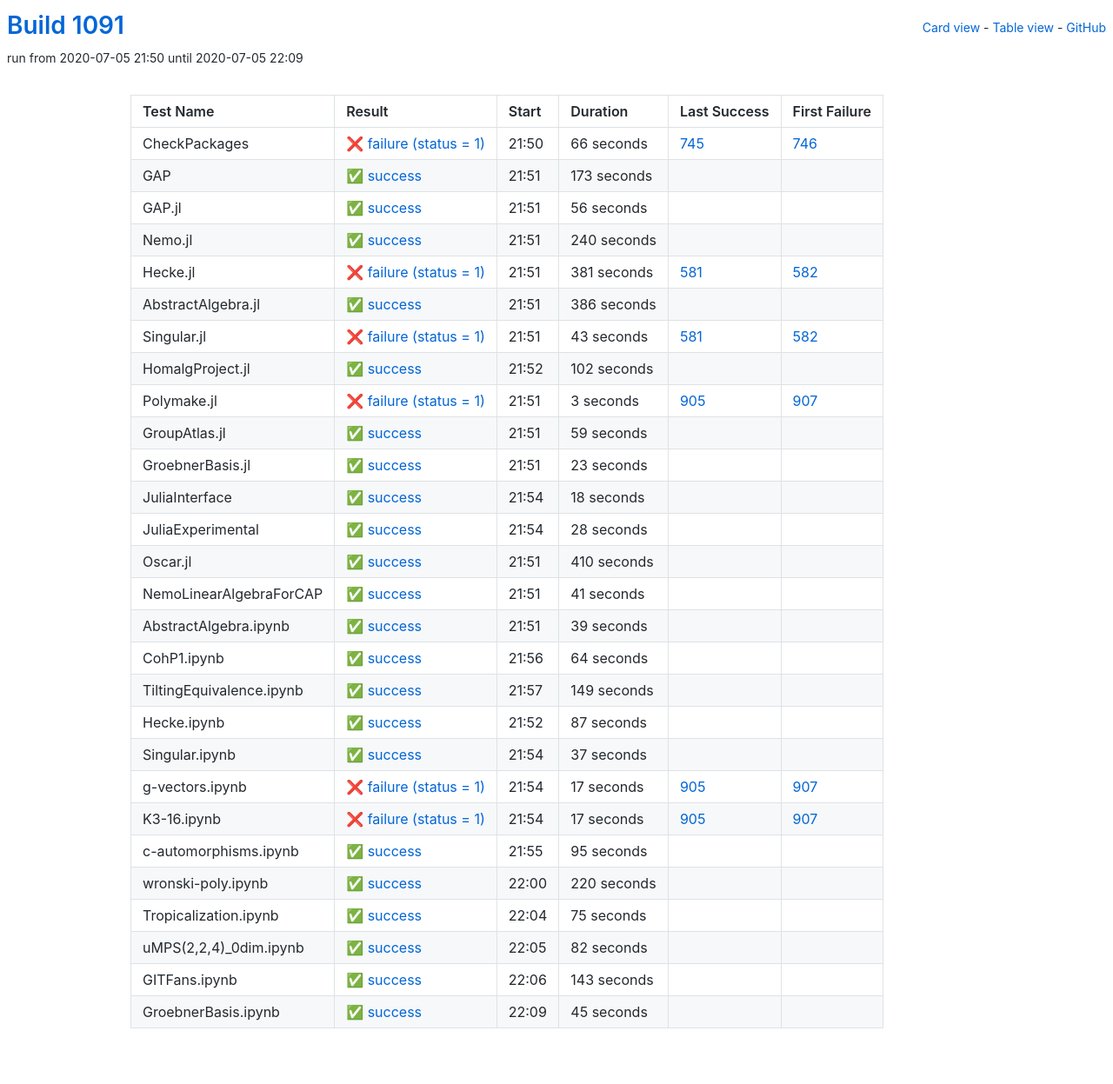
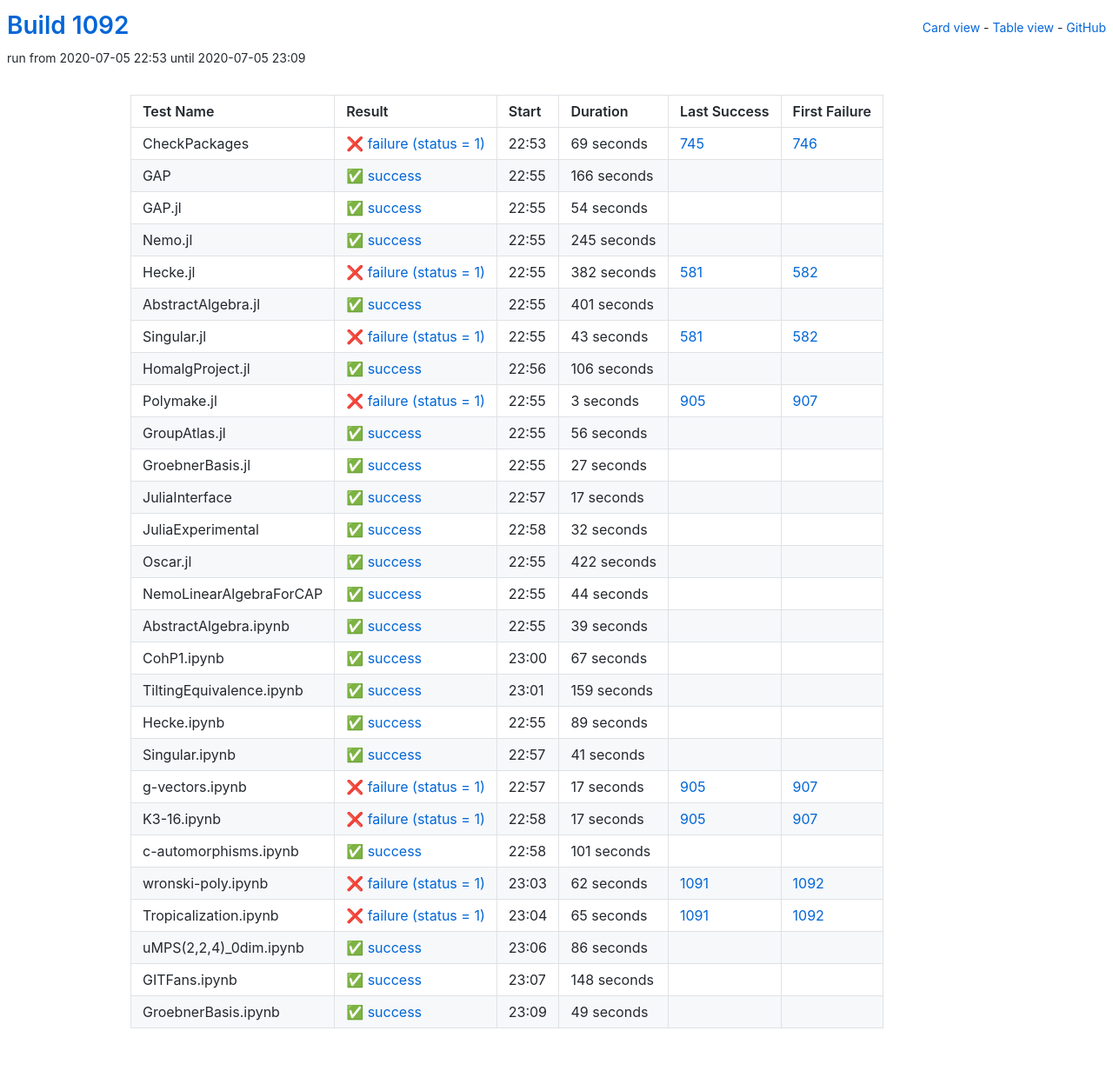
Before and after one commit to oscar-system/oscar-ci-status-1.4, a Jekyll site: the page built from table.html, in a window 1280 px wide. Shown: the whole page at 87% size. Built offline with Jekyll 4.4.1, drawn with Linux system fonts in a browser that asks for light colours.

Commit message:
Build #1092

```diff
--- a/_data/ci.yml
+++ b/_data/ci.yml
@@ -1,6 +1,6 @@
 ---
-build: 1091
-build_url: https://oscarci.mathematik.uni-kl.de/job/oscar-julia-1.4/1091/
+build: 1092
+build_url: https://oscarci.mathematik.uni-kl.de/job/oscar-julia-1.4/1092/
 job: oscar-julia-1.4
 organization: oscar-system
 repo: oscar-ci-status-1.4
@@ -8,80 +8,80 @@ repourl: https://github.com/oscar-system/oscar-ci-status-1.4
 tests:
 - name: CheckPackages
   id: checkpackages
-  log: https://oscarci.mathematik.uni-kl.de/job/oscar-julia-1.4/1091/artifact/logs/build-1091/CheckPackages.log
-  start: 2020-07-05 21:50
+  log: https://oscarci.mathematik.uni-kl.de/job/oscar-julia-1.4/1092/artifact/logs/build-1092/CheckPackages.log
+  start: 2020-07-05 22:53
   success: false
   exitcode: 1
   status: failure
-  duration: 66
+  duration: 69
   last_success: 745
   last_success_url: https://oscarci.mathematik.uni-kl.de/job/oscar-julia-1.4/745/
   first_failure: 746
   first_failure_url: https://oscarci.mathematik.uni-kl.de/job/oscar-julia-1.4/746/
 - name: GAP
   id: gap
-  log: https://oscarci.mathematik.uni-kl.de/job/oscar-julia-1.4/1091/artifact/logs/build-1091/GAP.log
-  start: 2020-07-05 21:51
+  log: https://oscarci.mathematik.uni-kl.de/job/oscar-julia-1.4/1092/artifact/logs/build-1092/GAP.log
+  start: 2020-07-05 22:55
   success: true
   exitcode: 0
   status: success
-  duration: 173
+  duration: 166
   last_success: false
   last_success_url:
   first_failure: false
   first_failure_url:
 - name: GAP.jl
   id: gap-jl
-  log: https://oscarci.mathematik.uni-kl.de/job/oscar-julia-1.4/1091/artifact/logs/build-1091/GAP.jl.log
-  start: 2020-07-05 21:51
+  log: https://oscarci.mathematik.uni-kl.de/job/oscar-julia-1.4/1092/artifact/logs/build-1092/GAP.jl.log
+  start: 2020-07-05 22:55
   success: true
   exitcode: 0
   status: success
-  duration: 56
+  duration: 54
   last_success: false
   last_success_url:
   first_failure: false
   first_failure_url:
 - name: Nemo.jl
   id: nemo-jl
-  log: https://oscarci.mathematik.uni-kl.de/job/oscar-julia-1.4/1091/artifact/logs/build-1091/Nemo.jl.log
-  start: 2020-07-05 21:51
+  log: https://oscarci.mathematik.uni-kl.de/job/oscar-julia-1.4/1092/artifact/logs/build-1092/Nemo.jl.log
+  start: 2020-07-05 22:55
   success: true
   exitcode: 0
   status: success
-  duration: 240
+  duration: 245
   last_success: false
   last_success_url:
   first_failure: false
   first_failure_url:
 - name: Hecke.jl
   id: hecke-jl
-  log: https://oscarci.mathematik.uni-kl.de/job/oscar-julia-1.4/1091/artifact/logs/build-1091/Hecke.jl.log
-  start: 2020-07-05 21:51
+  log: https://oscarci.mathematik.uni-kl.de/job/oscar-julia-1.4/1092/artifact/logs/build-1092/Hecke.jl.log
+  start: 2020-07-05 22:55
   success: false
   exitcode: 1
   status: failure
-  duration: 381
+  duration: 382
   last_success: 581
   last_success_url: https://oscarci.mathematik.uni-kl.de/job/oscar-julia-1.4/581/
   first_failure: 582
   first_failure_url: https://oscarci.mathematik.uni-kl.de/job/oscar-julia-1.4/582/
 - name: AbstractAlgebra.jl
   id: abstractalgebra-jl
-  log: https://oscarci.mathematik.uni-kl.de/job/oscar-julia-1.4/1091/artifact/logs/build-1091/AbstractAlgebra.jl.log
-  start: 2020-07-05 21:51
+  log: https://oscarci.mathematik.uni-kl.de/job/oscar-julia-1.4/1092/artifact/logs/build-1092/AbstractAlgebra.jl.log
+  start: 2020-07-05 22:55
   success: true
   exitcode: 0
   status: success
-  duration: 386
+  duration: 401
   last_success: false
   last_success_url:
   first_failure: false
   first_failure_url:
 - name: Singular.jl
   id: singular-jl
-  log: https://oscarci.mathematik.uni-kl.de/job/oscar-julia-1.4/1091/artifact/logs/build-1091/Singular.jl.log
-  start: 2020-07-05 21:51
+  log: https://oscarci.mathematik.uni-kl.de/job/oscar-julia-1.4/1092/artifact/logs/build-1092/Singular.jl.log
+  start: 2020-07-05 22:55
   success: false
   exitcode: 1
   status: failure
@@ -92,20 +92,20 @@ tests:
   first_failure_url: https://oscarci.mathematik.uni-kl.de/job/oscar-julia-1.4/582/
 - name: HomalgProject.jl
   id: homalgproject-jl
-  log: https://oscarci.mathematik.uni-kl.de/job/oscar-julia-1.4/1091/artifact/logs/build-1091/HomalgProject.jl.log
-  start: 2020-07-05 21:52
+  log: https://oscarci.mathematik.uni-kl.de/job/oscar-julia-1.4/1092/artifact/logs/build-1092/HomalgProject.jl.log
+  start: 2020-07-05 22:56
   success: true
   exitcode: 0
   status: success
-  duration: 102
+  duration: 106
   last_success: false
   last_success_url:
   first_failure: false
   first_failure_url:
 - name: Polymake.jl
   id: polymake-jl
-  log: https://oscarci.mathematik.uni-kl.de/job/oscar-julia-1.4/1091/artifact/logs/build-1091/Polymake.jl.log
-  start: 2020-07-05 21:51
+  log: https://oscarci.mathematik.uni-kl.de/job/oscar-julia-1.4/1092/artifact/logs/build-1092/Polymake.jl.log
+  start: 2020-07-05 22:55
   success: false
   exitcode: 1
   status: failure
@@ -116,80 +116,80 @@ tests:
   first_failure_url: https://oscarci.mathematik.uni-kl.de/job/oscar-julia-1.4/907/
 - name: GroupAtlas.jl
   id: groupatlas-jl
-  log: https://oscarci.mathematik.uni-kl.de/job/oscar-julia-1.4/1091/artifact/logs/build-1091/GroupAtlas.jl.log
-  start: 2020-07-05 21:51
+  log: https://oscarci.mathematik.uni-kl.de/job/oscar-julia-1.4/1092/artifact/logs/build-1092/GroupAtlas.jl.log
+  start: 2020-07-05 22:55
   success: true
   exitcode: 0
   status: success
-  duration: 59
+  duration: 56
   last_success: false
   last_success_url:
   first_failure: false
   first_failure_url:
 - name: GroebnerBasis.jl
   id: groebnerbasis-jl
-  log: https://oscarci.mathematik.uni-kl.de/job/oscar-julia-1.4/1091/artifact/logs/build-1091/GroebnerBasis.jl.log
-  start: 2020-07-05 21:51
+  log: https://oscarci.mathematik.uni-kl.de/job/oscar-julia-1.4/1092/artifact/logs/build-1092/GroebnerBasis.jl.log
+  start: 2020-07-05 22:55
   success: true
   exitcode: 0
   status: success
-  duration: 23
+  duration: 27
   last_success: false
   last_success_url:
   first_failure: false
   first_failure_url:
 - name: JuliaInterface
   id: juliainterface
-  log: https://oscarci.mathematik.uni-kl.de/job/oscar-julia-1.4/1091/artifact/logs/build-1091/JuliaInterface.log
-  start: 2020-07-05 21:54
+  log: https://oscarci.mathematik.uni-kl.de/job/oscar-julia-1.4/1092/artifact/logs/build-1092/JuliaInterface.log
+  start: 2020-07-05 22:57
   success: true
   exitcode: 0
   status: success
-  duration: 18
+  duration: 17
   last_success: false
   last_success_url:
   first_failure: false
   first_failure_url:
 - name: JuliaExperimental
   id: juliaexperimental
-  log: https://oscarci.mathematik.uni-kl.de/job/oscar-julia-1.4/1091/artifact/logs/build-1091/JuliaExperimental.log
-  start: 2020-07-05 21:54
+  log: https://oscarci.mathematik.uni-kl.de/job/oscar-julia-1.4/1092/artifact/logs/build-1092/JuliaExperimental.log
+  start: 2020-07-05 22:58
   success: true
   exitcode: 0
   status: success
-  duration: 28
+  duration: 32
   last_success: false
   last_success_url:
   first_failure: false
   first_failure_url:
 - name: Oscar.jl
   id: oscar-jl
-  log: https://oscarci.mathematik.uni-kl.de/job/oscar-julia-1.4/1091/artifact/logs/build-1091/Oscar.jl.log
-  start: 2020-07-05 21:51
+  log: https://oscarci.mathematik.uni-kl.de/job/oscar-julia-1.4/1092/artifact/logs/build-1092/Oscar.jl.log
+  start: 2020-07-05 22:55
   success: true
   exitcode: 0
   status: success
-  duration: 410
+  duration: 422
   last_success: false
   last_success_url:
   first_failure: false
   first_failure_url:
 - name: NemoLinearAlgebraForCAP
   id: nemolinearalgebraforcap
-  log: https://oscarci.mathematik.uni-kl.de/job/oscar-julia-1.4/1091/artifact/logs/build-1091/NemoLinearAlgebraForCAP.log
-  start: 2020-07-05 21:51
+  log: https://oscarci.mathematik.uni-kl.de/job/oscar-julia-1.4/1092/artifact/logs/build-1092/NemoLinearAlgebraForCAP.log
+  start: 2020-07-05 22:55
   success: true
   exitcode: 0
   status: success
-  duration: 41
+  duration: 44
   last_success: false
   last_success_url:
   first_failure: false
   first_failure_url:
 - name: AbstractAlgebra.ipynb
   id: abstractalgebra-ipynb
-  log: https://oscarci.mathematik.uni-kl.de/job/oscar-julia-1.4/1091/artifact/logs/build-1091/AbstractAlgebra.ipynb.log
-  start: 2020-07-05 21:51
+  log: https://oscarci.mathematik.uni-kl.de/job/oscar-julia-1.4/1092/artifact/logs/build-1092/AbstractAlgebra.ipynb.log
+  start: 2020-07-05 22:55
   success: true
   exitcode: 0
   status: success
@@ -200,56 +200,56 @@ tests:
   first_failure_url:
 - name: CohP1.ipynb
   id: cohp1-ipynb
-  log: https://oscarci.mathematik.uni-kl.de/job/oscar-julia-1.4/1091/artifact/logs/build-1091/CohP1.ipynb.log
-  start: 2020-07-05 21:56
+  log: https://oscarci.mathematik.uni-kl.de/job/oscar-julia-1.4/1092/artifact/logs/build-1092/CohP1.ipynb.log
+  start: 2020-07-05 23:00
   success: true
   exitcode: 0
   status: success
-  duration: 64
+  duration: 67
   last_success: false
   last_success_url:
   first_failure: false
   first_failure_url:
 - name: TiltingEquivalence.ipynb
   id: tiltingequivalence-ipynb
-  log: https://oscarci.mathematik.uni-kl.de/job/oscar-julia-1.4/1091/artifact/logs/build-1091/TiltingEquivalence.ipynb.log
-  start: 2020-07-05 21:57
+  log: https://oscarci.mathematik.uni-kl.de/job/oscar-julia-1.4/1092/artifact/logs/build-1092/TiltingEquivalence.ipynb.log
+  start: 2020-07-05 23:01
   success: true
   exitcode: 0
   status: success
-  duration: 149
+  duration: 159
   last_success: false
   last_success_url:
   first_failure: false
   first_failure_url:
 - name: Hecke.ipynb
   id: hecke-ipynb
-  log: https://oscarci.mathematik.uni-kl.de/job/oscar-julia-1.4/1091/artifact/logs/build-1091/Hecke.ipynb.log
-  start: 2020-07-05 21:52
+  log: https://oscarci.mathematik.uni-kl.de/job/oscar-julia-1.4/1092/artifact/logs/build-1092/Hecke.ipynb.log
+  start: 2020-07-05 22:55
   success: true
   exitcode: 0
   status: success
-  duration: 87
+  duration: 89
   last_success: false
   last_success_url:
   first_failure: false
   first_failure_url:
 - name: Singular.ipynb
   id: singular-ipynb
-  log: https://oscarci.mathematik.uni-kl.de/job/oscar-julia-1.4/1091/artifact/logs/build-1091/Singular.ipynb.log
-  start: 2020-07-05 21:54
+  log: https://oscarci.mathematik.uni-kl.de/job/oscar-julia-1.4/1092/artifact/logs/build-1092/Singular.ipynb.log
+  start: 2020-07-05 22:57
   success: true
   exitcode: 0
   status: success
-  duration: 37
+  duration: 41
   last_success: false
   last_success_url:
   first_failure: false
   first_failure_url:
 - name: g-vectors.ipynb
   id: g-vectors-ipynb
-  log: https://oscarci.mathematik.uni-kl.de/job/oscar-julia-1.4/1091/artifact/logs/build-1091/g-vectors.ipynb.log
-  start: 2020-07-05 21:54
+  log: https://oscarci.mathematik.uni-kl.de/job/oscar-julia-1.4/1092/artifact/logs/build-1092/g-vectors.ipynb.log
+  start: 2020-07-05 22:57
   success: false
   exitcode: 1
   status: failure
@@ -260,8 +260,8 @@ tests:
   first_failure_url: https://oscarci.mathematik.uni-kl.de/job/oscar-julia-1.4/907/
 - name: K3-16.ipynb
   id: k3-16-ipynb
-  log: https://oscarci.mathematik.uni-kl.de/job/oscar-julia-1.4/1091/artifact/logs/build-1091/K3-16.ipynb.log
-  start: 2020-07-05 21:54
+  log: https://oscarci.mathematik.uni-kl.de/job/oscar-julia-1.4/1092/artifact/logs/build-1092/K3-16.ipynb.log
+  start: 2020-07-05 22:58
   success: false
   exitcode: 1
   status: failure
@@ -272,72 +272,72 @@ tests:
   first_failure_url: https://oscarci.mathematik.uni-kl.de/job/oscar-julia-1.4/907/
 - name: c-automorphisms.ipynb
   id: c-automorphisms-ipynb
-  log: https://oscarci.mathematik.uni-kl.de/job/oscar-julia-1.4/1091/artifact/logs/build-1091/c-automorphisms.ipynb.log
-  start: 2020-07-05 21:55
+  log: https://oscarci.mathematik.uni-kl.de/job/oscar-julia-1.4/1092/artifact/logs/build-1092/c-automorphisms.ipynb.log
+  start: 2020-07-05 22:58
   success: true
   exitcode: 0
   status: success
-  duration: 95
+  duration: 101
   last_success: false
   last_success_url:
   first_failure: false
   first_failure_url:
 - name: wronski-poly.ipynb
   id: wronski-poly-ipynb
-  log: https://oscarci.mathematik.uni-kl.de/job/oscar-julia-1.4/1091/artifact/logs/build-1091/wronski-poly.ipynb.log
-  start: 2020-07-05 22:00
+  log: https://oscarci.mathematik.uni-kl.de/job/oscar-julia-1.4/1092/artifact/logs/build-1092/wronski-poly.ipynb.log
+  start: 2020-07-05 23:03
+  success: false
+  exitcode: 1
+  status: failure
+  duration: 62
+  last_success: 1091
+  last_success_url: https://oscarci.mathematik.uni-kl.de/job/oscar-julia-1.4/1091/
+  first_failure: 1092
+  first_failure_url: https://oscarci.mathematik.uni-kl.de/job/oscar-julia-1.4/1092/
+- name: Tropicalization.ipynb
+  id: tropicalization-ipynb
+  log: https://oscarci.mathematik.uni-kl.de/job/oscar-julia-1.4/1092/artifact/logs/build-1092/Tropicalization.ipynb.log
+  start: 2020-07-05 23:04
+  success: false
+  exitcode: 1
+  status: failure
+  duration: 65
+  last_success: 1091
+  last_success_url: https://oscarci.mathematik.uni-kl.de/job/oscar-julia-1.4/1091/
+  first_failure: 1092
+  first_failure_url: https://oscarci.mathematik.uni-kl.de/job/oscar-julia-1.4/1092/
+- name: uMPS(2,2,4)_0dim.ipynb
+  id: umps-2-2-4-0dim-ipynb
+  log: https://oscarci.mathematik.uni-kl.de/job/oscar-julia-1.4/1092/artifact/logs/build-1092/uMPS-2-2-4-_0dim.ipynb.log
+  start: 2020-07-05 23:06
   success: true
   exitcode: 0
   status: success
-  duration: 220
-  last_success: false
-  last_success_url:
-  first_failure: false
-  first_failure_url:
-- name: Tropicalization.ipynb
-  id: tropicalization-ipynb
-  log: https://oscarci.mathematik.uni-kl.de/job/oscar-julia-1.4/1091/artifact/logs/build-1091/Tropicalization.ipynb.log
-  start: 2020-07-05 22:04
-  success: true
-  exitcode: 0
-  status: success
-  duration: 75
-  last_success: false
-  last_success_url:
-  first_failure: false
-  first_failure_url:
-- name: uMPS(2,2,4)_0dim.ipynb
-  id: umps-2-2-4-0dim-ipynb
-  log: https://oscarci.mathematik.uni-kl.de/job/oscar-julia-1.4/1091/artifact/logs/build-1091/uMPS-2-2-4-_0dim.ipynb.log
-  start: 2020-07-05 22:05
-  success: true
-  exitcode: 0
-  status: success
-  duration: 82
+  duration: 86
   last_success: false
   last_success_url:
   first_failure: false
   first_failure_url:
 - name: GITFans.ipynb
   id: gitfans-ipynb
-  log: https://oscarci.mathematik.uni-kl.de/job/oscar-julia-1.4/1091/artifact/logs/build-1091/GITFans.ipynb.log
-  start: 2020-07-05 22:06
+  log: https://oscarci.mathematik.uni-kl.de/job/oscar-julia-1.4/1092/artifact/logs/build-1092/GITFans.ipynb.log
+  start: 2020-07-05 23:07
   success: true
   exitcode: 0
   status: success
-  duration: 143
+  duration: 148
   last_success: false
   last_success_url:
   first_failure: false
   first_failure_url:
 - name: GroebnerBasis.ipynb
   id: groebnerbasis-ipynb
-  log: https://oscarci.mathematik.uni-kl.de/job/oscar-julia-1.4/1091/artifact/logs/build-1091/GroebnerBasis.ipynb.log
-  start: 2020-07-05 22:09
+  log: https://oscarci.mathematik.uni-kl.de/job/oscar-julia-1.4/1092/artifact/logs/build-1092/GroebnerBasis.ipynb.log
+  start: 2020-07-05 23:09
   success: true
   exitcode: 0
   status: success
-  duration: 45
+  duration: 49
   last_success: false
   last_success_url:
   first_failure: false
```
Also changed, not shown: README.md.
